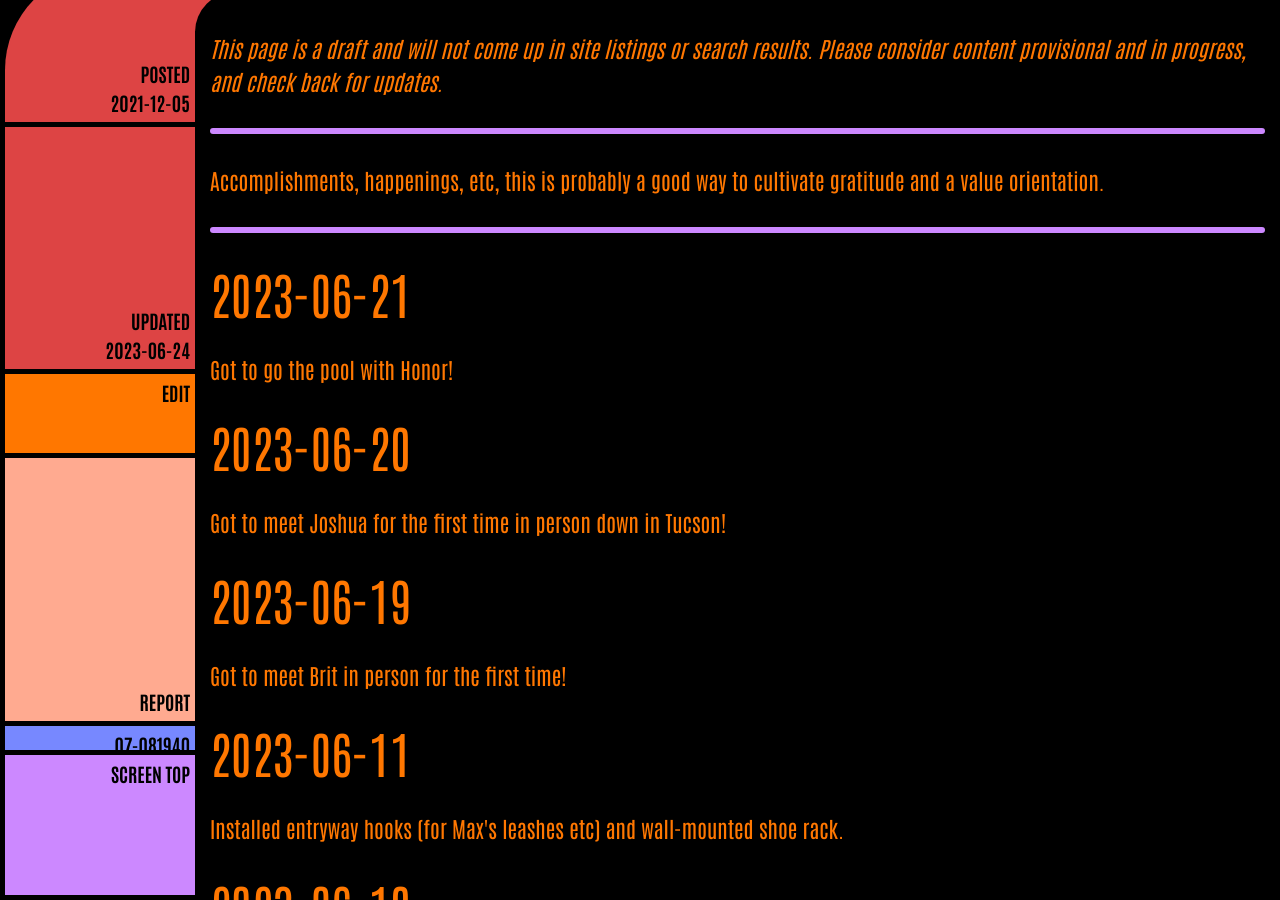
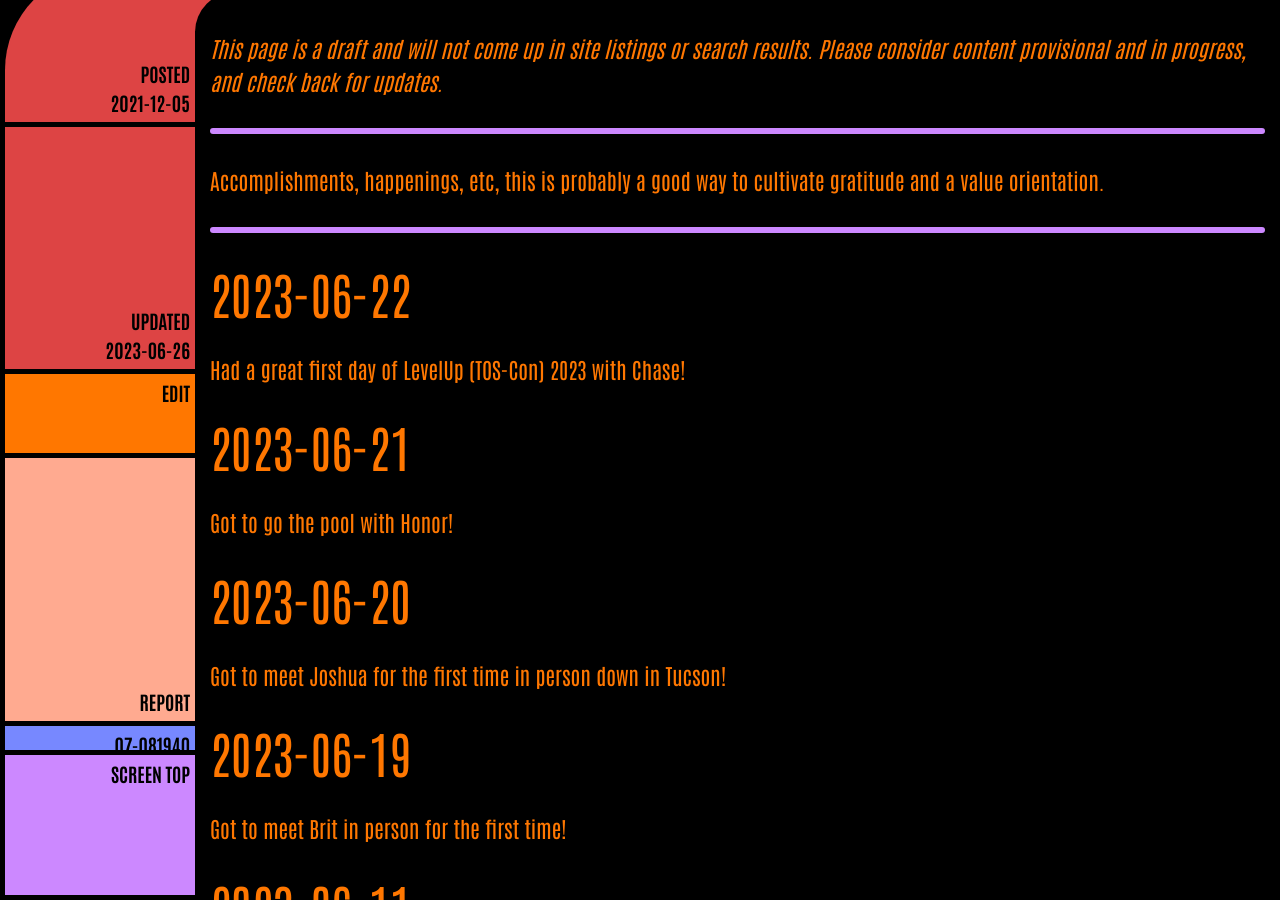
Before and after one commit to ArthurZey/arthurzey.github.io, a Jekyll site: the page built from _pages/one-good-thing.md, in a window 1280 px wide and 900 px high, scrolled down 333 px. Built offline with Jekyll 4.4.1, drawn with Linux system fonts in a browser that asks for light colours.

Commit message:
added 2023-06-22

```diff
--- a/_pages/one-good-thing.md
+++ b/_pages/one-good-thing.md
@@ -2,12 +2,15 @@
 title: One Good Thing
 description: "Accomplishments, happenings, etc, this is probably a good way to cultivate gratitude and a value orientation."
 date: "2021-12-05"
-last_modified_at: "2023-06-24T18:04:21+00:00"
+last_modified_at: "2023-06-26T01:53:25+00:00"
 tags:
   - happenings
   - draft
 sitemap: false
 ---
+
+## 2023-06-22
+Had a great first day of LevelUp (TOS-Con) 2023 with Chase!
 
 ## 2023-06-21
 Got to go the pool with Honor!
```
